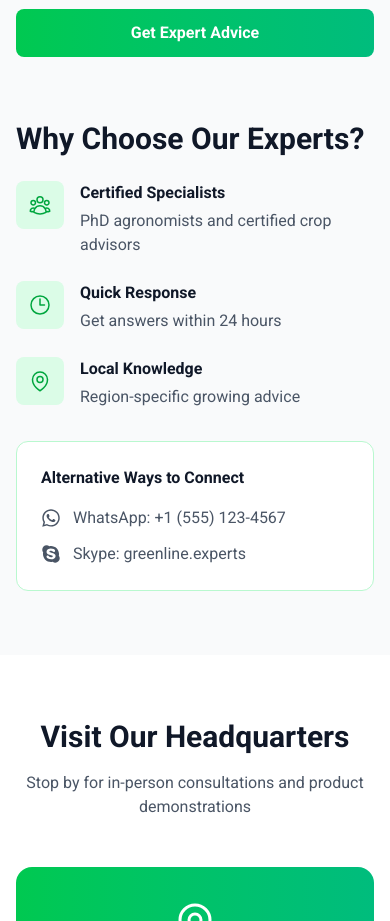
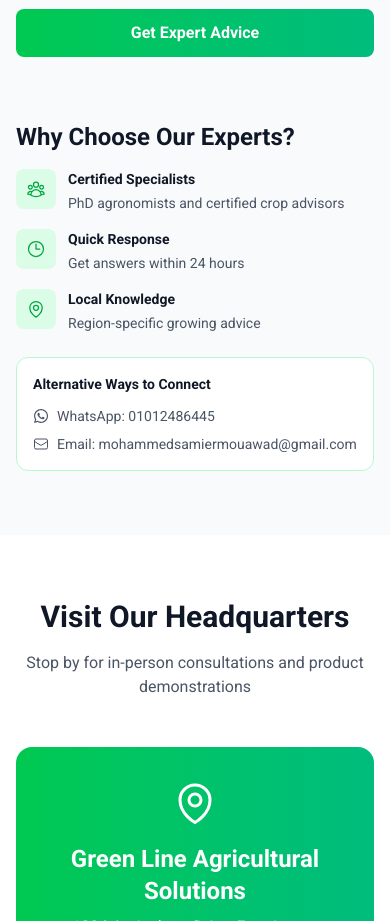
Before and after one commit to mohamed-samir-dev/Greenline, a Next.js app: page /contact in a window 390 px wide. Shown: the part 1540-2461 px from the top of the page. Built offline with nearby package versions, Linux system fonts and the light colour scheme; no server answers.

Commit message:
feat: integrate expert information display for customer guidance

```diff
--- a/app/contact/components/ExpertInfo.tsx
+++ b/app/contact/components/ExpertInfo.tsx
@@ -2,7 +2,8 @@
 
 import { motion } from 'framer-motion';
 import { UserGroupIcon, ClockIcon, MapPinIcon } from '@heroicons/react/24/outline';
-import { FaWhatsapp, FaSkype } from 'react-icons/fa';
+import { FaWhatsapp } from 'react-icons/fa';
+import { EnvelopeIcon } from '@heroicons/react/24/outline';
 import { fadeInUp } from './animations';
 
 const features = [
@@ -14,34 +15,34 @@
 export default function ExpertInfo() {
   return (
     <motion.div {...fadeInUp} transition={{ delay: 0.2 }}>
-      <h2 className="text-3xl font-bold text-gray-900 mb-6">Why Choose Our Experts?</h2>
-      <div className="space-y-6 mb-8">
+      <h2 className="text-2xl sm:text-3xl font-bold text-gray-900 mb-4 sm:mb-6">Why Choose Our Experts?</h2>
+      <div className="space-y-4 sm:space-y-6 mb-6 sm:mb-8">
         {features.map((feature, index) => {
           const IconComponent = feature.icon;
           return (
-            <div key={index} className="flex items-start gap-4">
-              <div className="w-12 h-12 bg-green-100 rounded-lg flex items-center justify-center shrink-0">
-                <IconComponent className="h-6 w-6 text-green-600" />
+            <div key={index} className="flex items-start gap-3 sm:gap-4">
+              <div className="w-10 h-10 sm:w-12 sm:h-12 bg-green-100 rounded-lg flex items-center justify-center shrink-0">
+                <IconComponent className="h-5 w-5 sm:h-6 sm:w-6 text-green-600" />
               </div>
               <div>
-                <h3 className="font-semibold text-gray-900 mb-1">{feature.title}</h3>
-                <p className="text-gray-600">{feature.desc}</p>
+                <h3 className="font-semibold text-gray-900 mb-1 text-sm sm:text-base">{feature.title}</h3>
+                <p className="text-gray-600 text-sm sm:text-base">{feature.desc}</p>
               </div>
             </div>
           );
         })}
       </div>
 
-      <div className="bg-white p-6 rounded-xl border border-green-200">
-        <h3 className="font-bold text-gray-900 mb-4">Alternative Ways to Connect</h3>
-        <div className="space-y-3">
-          <a href="#" className="flex items-center gap-3 text-gray-600 hover:text-green-600 transition-colors">
-            <FaWhatsapp className="h-5 w-5" />
-            <span>WhatsApp: +1 (555) 123-4567</span>
+      <div className="bg-white p-4 sm:p-6 rounded-xl border border-green-200">
+        <h3 className="font-bold text-gray-900 mb-3 sm:mb-4 text-sm sm:text-base">Alternative Ways to Connect</h3>
+        <div className="space-y-2 sm:space-y-3">
+          <a href="https://wa.me/01012486445" target='_blank' className="flex items-center gap-2 sm:gap-3 text-gray-600 hover:text-green-600 transition-colors text-sm sm:text-base">
+            <FaWhatsapp className="h-4 w-4 sm:h-5 sm:w-5 shrink-0" />
+            <span className="break-all">WhatsApp: 01012486445</span>
           </a>
-          <a href="#" className="flex items-center gap-3 text-gray-600 hover:text-green-600 transition-colors">
-            <FaSkype className="h-5 w-5" />
-            <span>Skype: greenline.experts</span>
+          <a href="mailto:mohammedsamiermouawad@gmail.com" target='_blank' className="flex items-center gap-2 sm:gap-3 text-gray-600 hover:text-green-600 transition-colors text-sm sm:text-base">
+            <EnvelopeIcon className="h-4 w-4 sm:h-5 sm:w-5 shrink-0" />
+            <span className="break-all">Email: mohammedsamiermouawad@gmail.com</span>
           </a>
         </div>
       </div>
```
